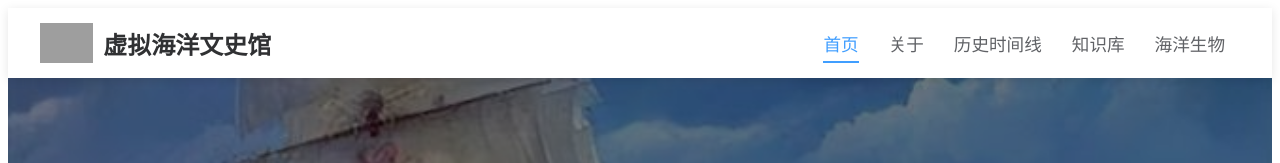
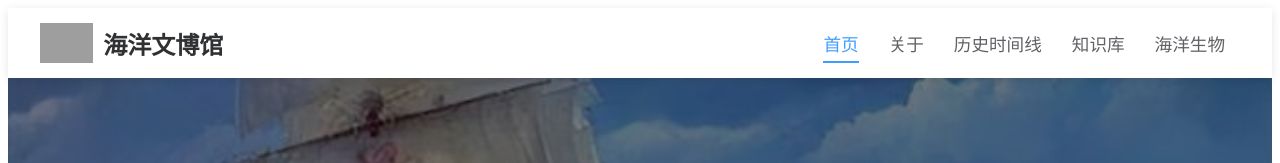
Before and after one commit to Moeary/Vue_Ocean_Museum, a Vue app: page / in a window 1280 px wide. Shown: the top 163 px of the page. Built offline with nearby package versions, Linux system fonts and the light colour scheme; grey boxes are pictures that could not be loaded.

Commit message:
update logo text in NavHeader component for consistency

```diff
--- a/src/components/NavHeader.vue
+++ b/src/components/NavHeader.vue
@@ -6,7 +6,7 @@
       <div class="logo-container">
         <router-link to="/" class="logo">
           <img src="/images/logo.png" alt="海洋文史馆" class="logo-img" onerror="this.src='https://via.placeholder.com/40x40?text=O'"/>
-          <span class="logo-text">虚拟海洋文史馆</span>
+          <span class="logo-text">海洋文博馆</span>
         </router-link>
       </div>
 
```
